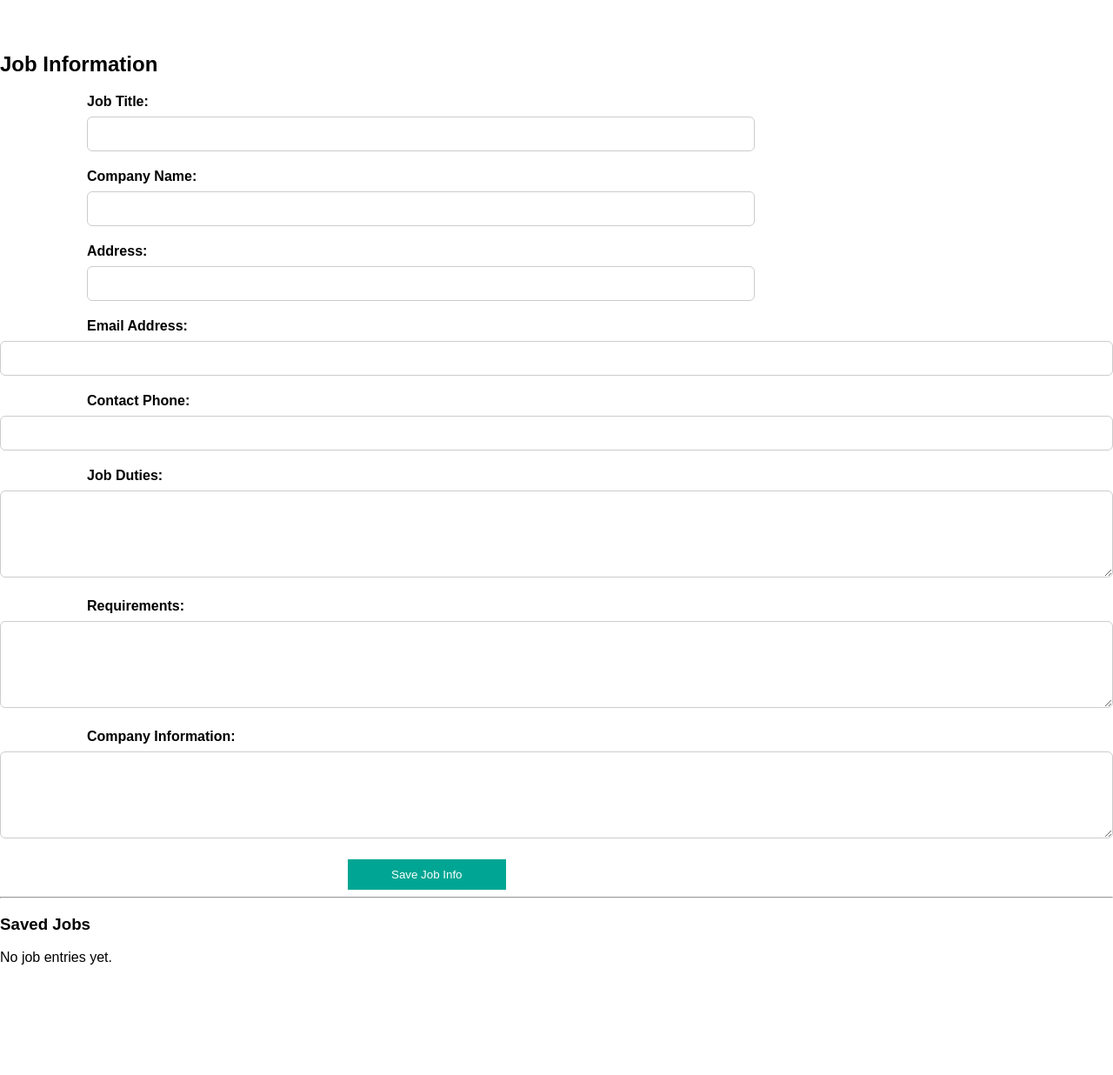
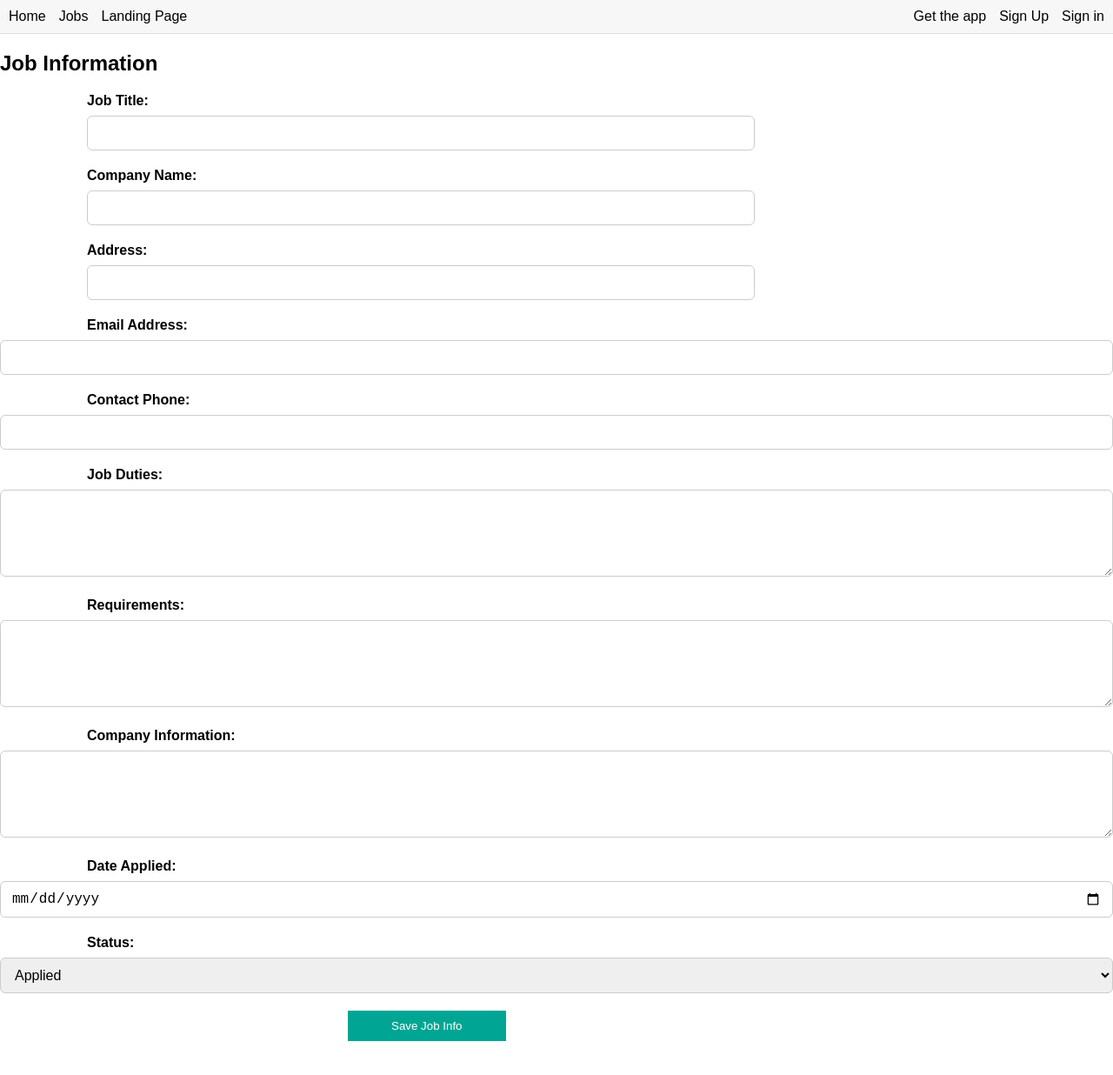
Before and after one commit to Ndima-karabo17/JobApplication-Tracker, a React (Vite) app: page /JobPage in a window 1280 px wide. Shown: the whole page at 87% size. Before the commit the page ends 1166 px from the top, so only its background shows below. Built offline with nearby package versions, Linux system fonts and the light colour scheme.

Commit message:
Update JobPage.tsx
I removed unnecessary elements like search on the header

```diff
--- a/src/JobPage.tsx
+++ b/src/JobPage.tsx
@@ -1,5 +1,6 @@
 import { useState, useEffect } from 'react';
 import './Styles.css';
+import { Link } from 'react-router-dom';
 
 interface Job {
   jobTitle: string;
@@ -7,6 +8,7 @@ interface Job {
   address: string;
   contactEmail: string;
   contactPhone: string;
+  dateApplied: string;
   jobDuties: string;
   requirements: string;
   companyInfo: string;
@@ -19,6 +21,7 @@ function JobPage() {
     address: '',
     contactEmail: '',
     contactPhone: '',
+    dateApplied: '',
     jobDuties: '',
     requirements: '',
     companyInfo: '',
@@ -28,7 +31,7 @@ function JobPage() {
   const [jobs, setJobs] = useState<Job[]>([]);
   const [editIndex, setEditIndex] = useState<number | null>(null);
 
-  // Load jobs from localStorage
+
   useEffect(() => {
     const storedJobs = localStorage.getItem('jobs');
     if (storedJobs) {
@@ -58,39 +61,46 @@ function JobPage() {
       updatedJobs[editIndex] = jobDetails;
       setJobs(updatedJobs);
       setEditIndex(null);
-      alert('Job updated successfully!');
+
     } else {
 
       setJobs([...jobs, jobDetails]);
-      alert('Job information saved!');
+
     }
 
     setJobDetails(initialState);
   };
 
-  const handleEdit = (index: number) => {
-    setJobDetails(jobs[index]);
-    setEditIndex(index);
-  };
+  function handleSave() {
 
-  const handleDelete = (index: number) => {
-    const updatedJobs = jobs.filter((_, i) => i !== index);
-    setJobs(updatedJobs);
-    alert('Job deleted!');
 
-    if (editIndex === index) {
-      setJobDetails(initialState);
-      setEditIndex(null);
   }
-  };
 
   return (
-    <div className="card-container">
+    <>
+      <header>
+        <nav className="nav-container">
+          <ul className="nav-left">
+            <li><Link to="/Home">Home</Link></li>
+            <li><Link to="/JobPage">Jobs</Link></li>
+            <li><Link to="/">Landing Page</Link></li>
+
+          </ul>
+          <ul className="nav-right">
+
+            <li> Get the app</li>
+            <li><Link to="/Registration">Sign Up</Link></li>
+            <li><Link to="/Login">Sign in</Link></li>
+          </ul>
+        </nav>
+      </header>
+<div className="card-infor">
   <h2>Job Information</h2>
 
   <form onSubmit={handleSubmit}>
+    <div className="form-grid">
       <div>
-          <label>Job Title:</label>
+        <label className='job-label'>Job Title:</label>
         <input
           type="text"
           name="jobTitle"
@@ -102,7 +112,7 @@ function JobPage() {
       </div>
 
       <div>
-          <label>Company Name:</label>
+        <label className='job-label'>Company Name:</label>
         <input
           type="text"
           name="companyName"
@@ -114,7 +124,7 @@ function JobPage() {
       </div>
 
       <div>
-          <label>Address:</label>
+        <label className='job-label'>Address:</label>
         <input
           type="text"
           name="address"
@@ -126,7 +136,7 @@ function JobPage() {
       </div>
 
       <div>
-          <label>Email Address:</label>
+        <label className='job-label'>Email Address:</label>
         <input
           type="email"
           name="contactEmail"
@@ -138,67 +148,78 @@ function JobPage() {
       </div>
 
       <div>
-          <label>Contact Phone:</label>
+        <label className='job-label'>Contact Phone:</label>
         <input
           type="tel"
           name="contactPhone"
           value={jobDetails.contactPhone}
           onChange={handleChange}
           className="input-field"
-          />
+          required />
       </div>
 
       <div>
-          <label>Job Duties:</label>
+        <label className='job-label'>Job Duties:</label>
         <textarea
           name="jobDuties"
           value={jobDetails.jobDuties}
           onChange={handleChange}
+          className='information'
           required
         ></textarea>
       </div>
 
       <div>
-          <label>Requirements:</label>
+        <label className='job-label'>Requirements:</label>
         <textarea
           name="requirements"
           value={jobDetails.requirements}
           onChange={handleChange}
+          className='information'
           required
         ></textarea>
       </div>
 
       <div>
-          <label>Company Information:</label>
+        <label className='job-label'>Company Information:</label>
         <textarea
           name="companyInfo"
           value={jobDetails.companyInfo}
+          className='information'
           onChange={handleChange}
         ></textarea>
       </div>
 
-        <button type="submit" className="save-button">
-          {editIndex !== null ? 'Update Job Info' : 'Save Job Info'}
+      <div>
+        <label className='job-label'>Date Applied:</label>
+        <input
+          type="date"
+          name="dateApplied"
+          value={jobDetails.dateApplied}
+          onChange={handleChange}
+          required
+          className="input-field"
+        />
+      </div>
+
+      <div>
+        <label className='job-label'>Status:</label>
+        <select name="status" id="status" className="input-field">
+
+          <option value="Applied">Applied</option>
+          <option value="Interviewed">Interviewed</option>
+          <option value="Rejected">Rejected</option>
+        </select>
+      </div>
+    </div>
+
+    <button type="submit" className="save-button" onClick={handleSave}>
+      Save Job Info
     </button>
   </form>
+</div>
 
-      <hr />
-
-      <h3>Saved Jobs</h3>
-      {jobs.length === 0 && <p>No job entries yet.</p>}
-
-      <ul>
-        {jobs.map((job, index) => (
-          <li key={index}>
-            <strong>{job.jobTitle}</strong> at <em>{job.companyName}</em> <br />
-            <button onClick={() => handleEdit(index)}>Edit</button>
-            <button onClick={() => handleDelete(index)} style={{ marginLeft: '10px' }}>
-              Delete
-            </button>
-          </li>
-        ))}
-      </ul>
-    </div>
+    </>
   );
 }
 
```
Lines whose indentation alone changed are shown as unchanged.
